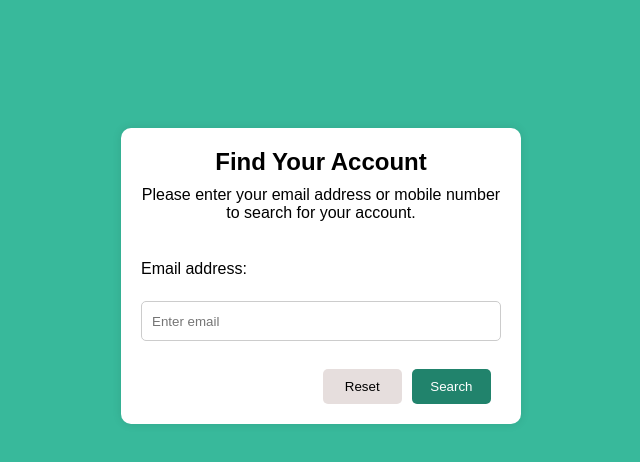
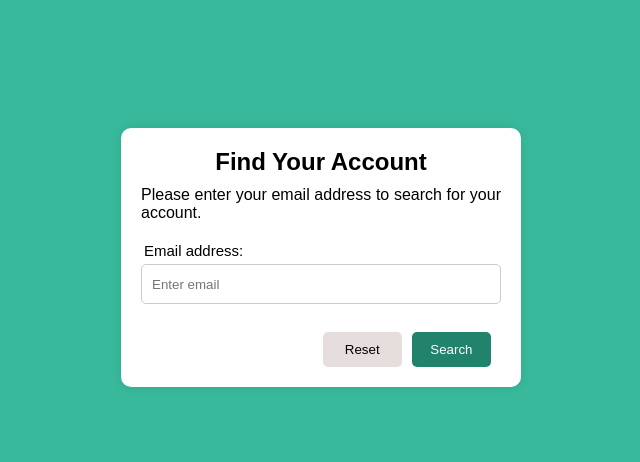
Before and after one commit to hazalyesilkaya/Login_Project_Hazal_Yesilkaya, a plain HTML site: page find_password.html in a window 1280 px wide. Shown: the whole page, without its empty margins (319-959 px from the left). Drawn offline with Linux system fonts and the light colour scheme.

Commit message:
Hesap bulma sayfasındaki değişiklikler

```diff
--- a/find_password.html
+++ b/find_password.html
@@ -9,8 +9,8 @@
 <body>
     <div class="center">
         <h1>Find Your Account</h1>
-        <p>Please enter your email address or mobile number to search for your account.</p> <br>
-        <label for="">Email address:</label> <br>
+        <p>Please enter your email address to search for your account.</p>
+        <label for="">Email address:</label>
         <input type="email" id="" aria-describedby="emailHelp" placeholder="Enter email"> <br> <br>
         <div class="button-container">
             <button type="reset" class="reset-button">Reset</button>
--- a/forget_password/find_password.css
+++ b/forget_password/find_password.css
@@ -25,12 +25,14 @@ body {
 }
 
 .center p {
-    text-align: center;
+    text-align: justify;
     margin-bottom: 20px;
 }
 
 .center label {
     display: block;
+    font-size: 15px;
+    padding-left: 3px;
     margin-bottom: 5px;
 }
 
```
